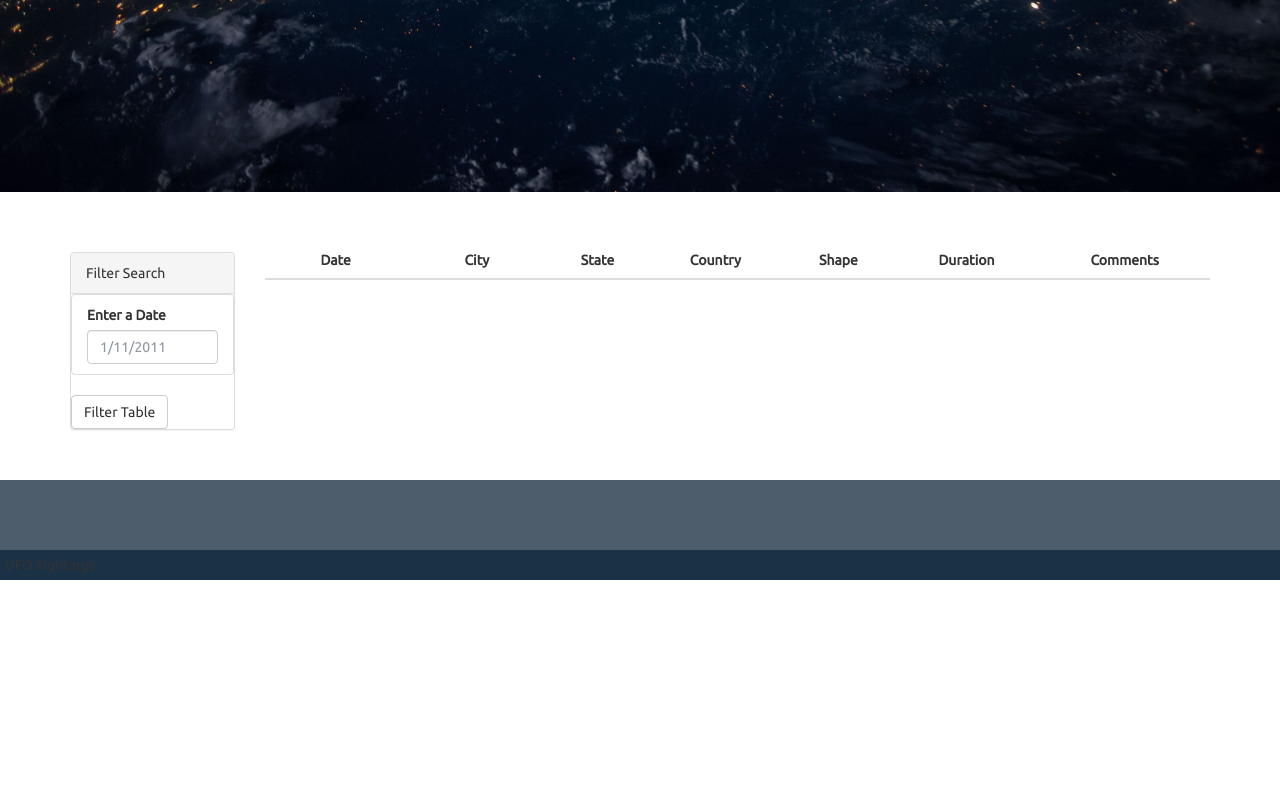
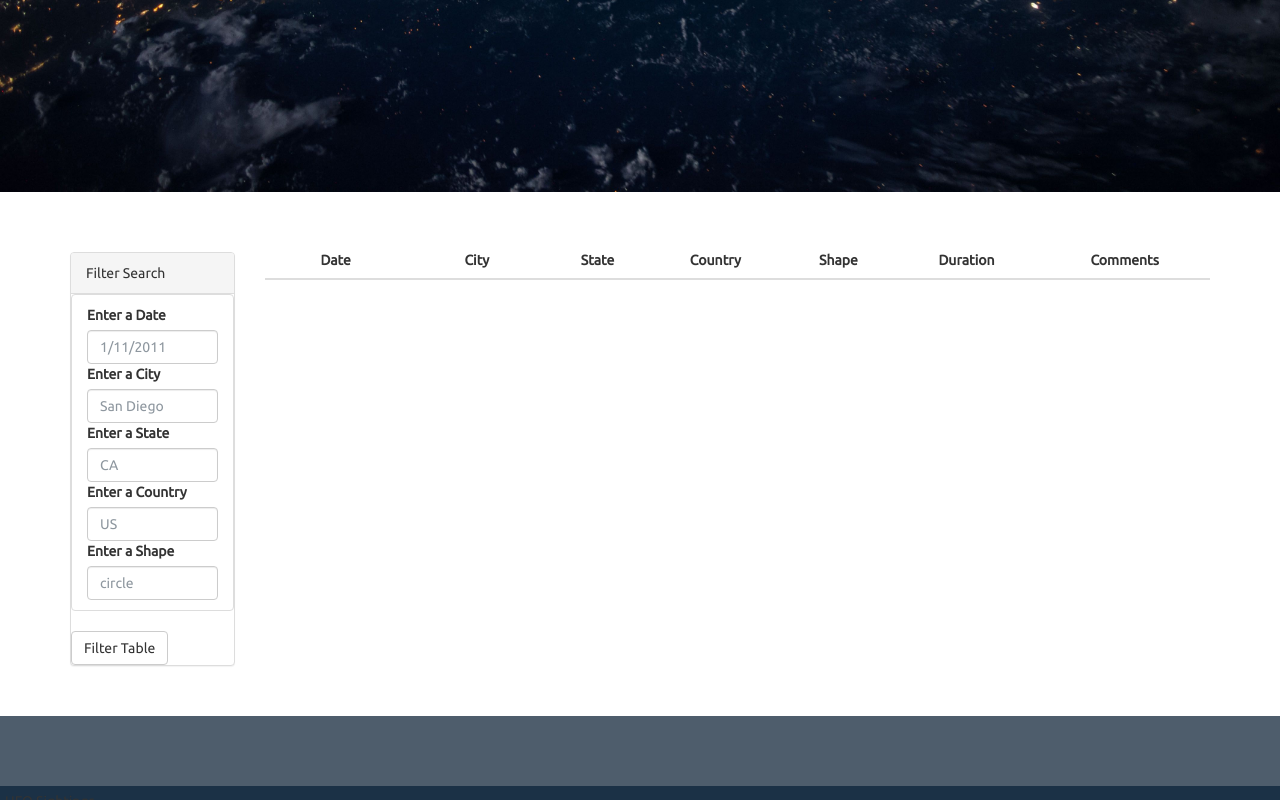
Before and after one commit to j1candel/javascript-challenge, a plain HTML site: page UFO-level-2/StarterCode/index.html in a window 1280 px wide. Shown: the part 420-1220 px from the top of the page. Before the commit the page ends 1000 px from the top, so only its background shows below. Drawn offline with nearby package versions, Linux system fonts and the light colour scheme.

Commit message:
Beginning java

```diff
--- a/UFO-level-2/StarterCode/index.html
+++ b/UFO-level-2/StarterCode/index.html
@@ -36,8 +36,22 @@
                   <div class="form-group">
                     <ul class="list-group" id="filters">
                       <li class="filter list-group-item">
+
                         <label for="date">Enter a Date</label>
                         <input class="form-control" id="datetime" type="text" placeholder="1/11/2011">
+
+                        <label for="city">Enter a City</label>
+                        <input class="form-control" id="city" type="text" placeholder="San Diego">
+
+                        <label for="state">Enter a State</label>
+                        <input class="form-control" id="state" type="text" placeholder="CA">
+
+                        <label for="country">Enter a Country</label>
+                        <input class="form-control" id="country" type="text" placeholder="US">
+
+                        <label for="shape">Enter a Shape</label>
+                        <input class="form-control" id="shape" type="text" placeholder="circle">
+
                       </li>
                     </ul>
                   </div>
--- a/UFO-level-2/StarterCode/static/js/app.js
+++ b/UFO-level-2/StarterCode/static/js/app.js
@@ -11,6 +11,7 @@ let tableFields= ["datetime", "city","state","country","shape","durationMinutes"
 // Obtaining the HTML reference
 let tBody = d3.select("tbody");
 let dateTime = d3.select("#datetime")
+let city = d3.select("#city")
 let btnSearch = d3.select("#filter-btn")
 
 // Building the html table
@@ -41,6 +42,8 @@ btnSearch.on("click", () => {
 
     // Give the input value a variable
     let searchDateTime = dateTime.property("value");
+    let searchCity = dateTime.property("value");
+    let searchState = dateTime.property("value")
 
     // Filter the table data to only return data equal to the input variable
     let filterTableDate = tableData.filter(tableData => tableData.datetime === searchDateTime);
```
